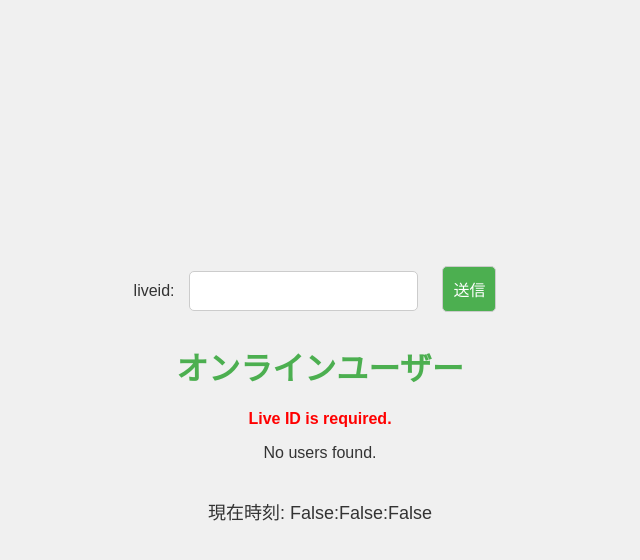
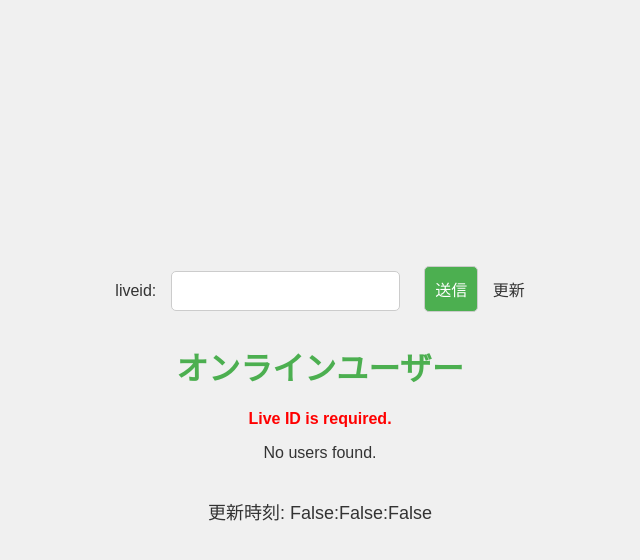
Before and after one commit to saipi-1129/Mirrativ-Online-Viewer-Web, a Flask app: page / in a window 1280 px wide. Shown: the top 560 px of the page, without its empty margins (320-960 px from the left). Run offline with Flask 3, Linux system fonts and the light colour scheme.

Commit message:
Add files via upload

```diff
--- a/templates/index.html
+++ b/templates/index.html
@@ -3,6 +3,7 @@
   <head>
     <meta charset="UTF-8" />
     <meta name="viewport" content="width=device-width, initial-scale=1.0" />
+    <!-- <meta http-equiv="refresh" content="2; URL="> -->
     <title>オンラインユーザー</title>
     <style>
       body {
@@ -36,6 +37,11 @@
       button:hover {
         background-color: #45a049;
       }
+      .fa-refresh {
+        cursor: pointer;
+      }
+
+
       #time {
         font-size: 18px;
         margin: 20px 0;
@@ -69,7 +75,11 @@
       <label for="liveid">liveid:</label>
       <input name="liveid" value=""></input>
       <button type="submit">送信</button>
+      <a onclick="window.location.reload(true);">
+        <i class="fa-refresh" aria-hidden="true"></i><span>更新</span>
+      </a>
     </form>
+
 
     <h1>オンラインユーザー</h1>
     {% if error %}
@@ -88,8 +98,16 @@
 
     {% if hour is not none %}
     <div id="time">
-      現在時刻: {{ hour }}:{{ minute }}:{{ second }}
+      更新時刻: {{ hour }}:{{ minute }}:{{ second }}
     </div>
     {% endif %}
   </body>
+  <script>
+    // Only activate auto-reload if the current URL is /liveid
+    if (window.location.pathname === '/liveid') {
+      setInterval(function() {
+        window.location.reload(true);
+      }, 10000); // 10000 milliseconds = 10 seconds
+    }
+  </script>
 </html>
```
